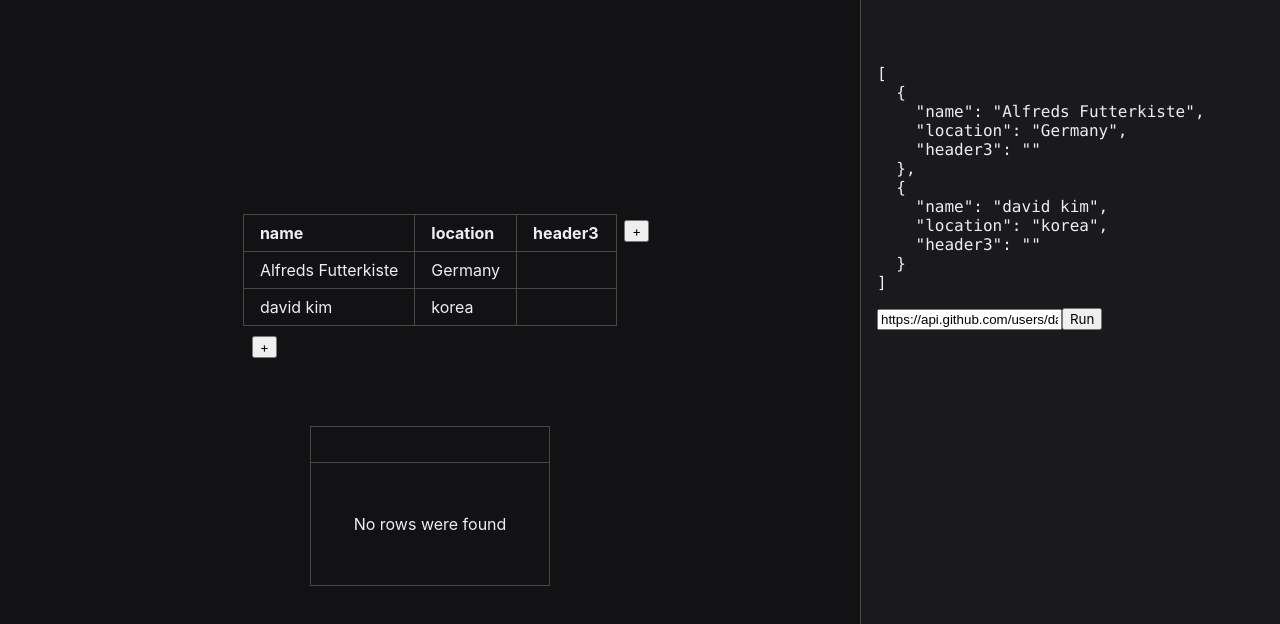
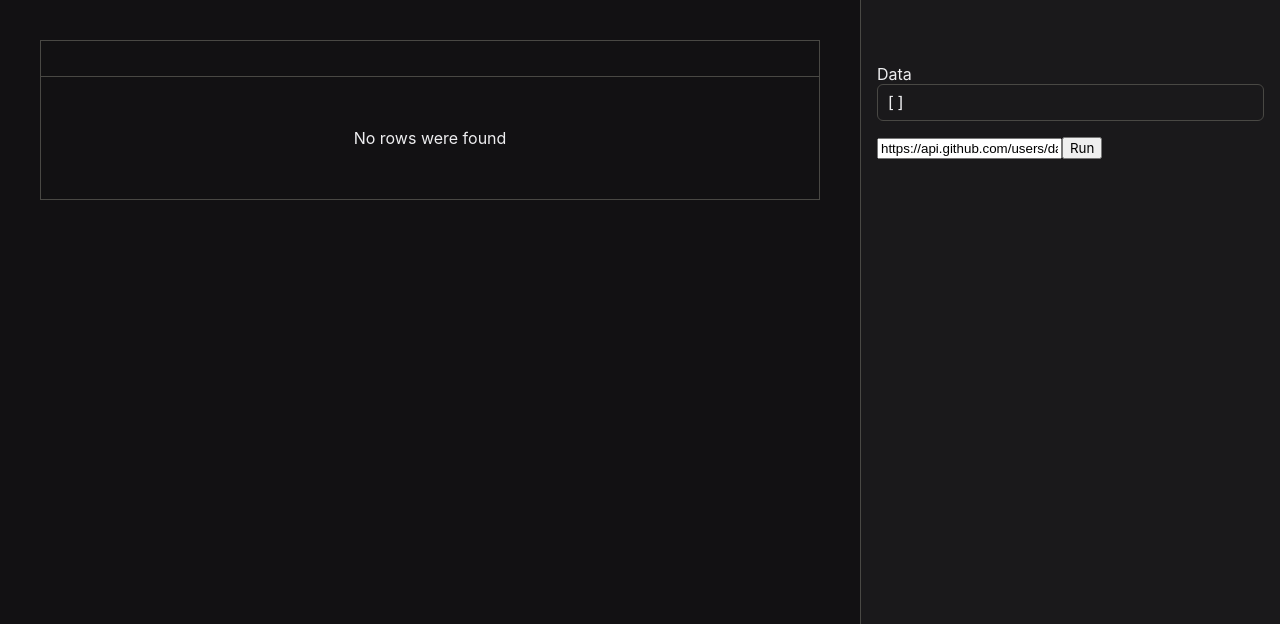
Before and after one commit to VizProg/prog, a Next.js app: page / in a window 1280 px wide. Shown: the top 624 px of the page. Built offline with nearby package versions, Linux system fonts and the light colour scheme.

Commit message:
scrollbar

```diff
--- a/components/Sidepanel.tsx
+++ b/components/Sidepanel.tsx
@@ -10,10 +10,10 @@ const Container = styled("div", {
   borderLeft: '1px solid $fgBorder',
   backgroundColor: '$mauve2',
   minHeight: '100vh',
+  flex: "0 1 0"
 })
 
 export const SidePanel = ({ children }: { children: React.ReactNode }) => {
-
 
   return (
     <Container>
--- a/pages/_app.tsx
+++ b/pages/_app.tsx
@@ -18,6 +18,32 @@ const globalStyles = globalCss({
 
   "body, button": {
     fontFamily: "$untitled",
+  },
+
+  "::-webkit-scrollbar": {
+    width: '$2',
+  },
+
+  /* Track */
+  "::-webkit-scrollbar-track": {
+    background: 'transparent',
+  },
+
+  /* Handle */
+  "::-webkit-scrollbar-thumb": {
+    background: '$mauve8',
+    borderRadius: "$pill",
+
+
+  },
+  "::-webkit-scrollbar-corner": {
+    background: 'transparent',
+
+
+  },
+
+  /* Handle on hover */
+  "::-webkit-scrollbar-thumb:hover":{
   },
 
   svg: { display: "block" },
--- a/pages/index.tsx
+++ b/pages/index.tsx
@@ -1,59 +1,35 @@
-import Head from 'next/head'
 import { styled } from '@/stitches.config'
 import { useState } from 'react'
 import { SidePanel } from '@/components/Sidepanel'
-import { EditableTable } from '@/components/editableTable'
+//import { EditableTable } from '@/components/editableTable'
 import { ReadTable } from '@/components/readTable'
 import type { Row } from "@/types"
 
 const Main = styled("main", {
   minHeight: "100vh",
+  minWidth: "100vw",
   display: 'flex',
-  minWidth: "100vw",
   justifyContent: 'space-between',
-  alignItems: 'center',
-})
-
-const StyledHeader = styled("th", {
-  width: '100%',
-  textAlign: 'start',
-  padding: '$2 $3',
-})
-
-const StyledCell = styled("td", {
-  width: '100%',
-  textAlign: 'start',
-  padding: '$2 $3',
-  minWidth: '100px',
-
-})
-
-const StyledTable = styled("table", {
-  border: '1px solid $fgBorder',
-  borderRadius: '$2',
-  borderCollapse: 'collapse'
-})
-
-const StyledRow = styled("tr", {
-  "& td": {
-    borderBottom: '1px solid $fgBorder',
-    borderRight: '1px solid $fgBorder'
-  },
-  " th": {
-    borderBottom: '1px solid $fgBorder',
-    borderRight: '1px solid $fgBorder'
-  },
-
+  height: '100%'
 })
 
 const Button = styled("button", {
 
 })
 
+const CodeBlock = styled("pre", {
+  backgroundColor: '$mauve2',
+  color: '$TextPrimary',
+  padding: '$2',
+  borderRadius: '$2',
+  border: '1px solid $fgBorder',
+  maxHeight: '320px',
+  overflow: 'auto',
+})
 
 export default function Home() {
 
-  const [data, setData] = useState<Row[]>([{
+  /* const [data, setData] = useState<Row[]>([{
       name: "Alfreds Futterkiste",
       location: "Germany",
       header3: ""
@@ -61,17 +37,8 @@ export default function Home() {
       name: "david kim",
       location: "korea",
       header3: ""
-  }])
-
-  const readData = [{
-    name: "Alfreds Futterkiste",
-    location: "Germany",
-    header3: ""
-  }, {
-    name: "david kim",
-    location: "korea",
-    header3: ""
-  }]
+      }]) */
+      //detect drag effect
 
 
   const [selected, setSelected] = useState("")
@@ -79,18 +46,23 @@ export default function Home() {
   const [apiData, setAPIData] = useState<Row[]>([])
   return (
     <Main>
-      <div style={{ display: 'flex', width: '100%', justifyContent: 'center', alignItems: 'center', flexDirection: 'column', gap: '100px' }}>
-        <EditableTable data={data} setData={(data: Row[]) => setData(data)} selected={selected === "editable_table" ? true : false} onClick={() => { setSelected("editable_table") }} />
+      <div style={{ display: 'flex', width: '100%', maxHeight: '100vh', overflow: 'auto', flexDirection: 'column', gap: '100px', padding: '40px' }}>
+        { /* <EditableTable data={data} setData={(data: Row[]) => setData(data)} selected={selected === "editable_table" ? true : false} onClick={() => { setSelected("editable_table") }} /> */}
         <ReadTable data={apiData} selected={selected === "read_table" ? true : false} onClick={() => { setSelected("read_table") }} />
       </div>
       <SidePanel>
 
         <h2>{selected} </h2>
 
-        <pre>
-          {JSON.stringify(data, null, 2)}
-        </pre>
-
+        <div>
+          <label htmlFor={"data"}>Data</label>
+          <CodeBlock id={"data"} draggable={true} onDrag={(e)=>{
+            console.log(e)
+            console.log("here")
+          }}>
+            {JSON.stringify(apiData, null, 2)}
+          </CodeBlock>
+        </div>
         <form onSubmit={(e) => {
           e.preventDefault();
           fetch((apiUrl)).then(async (response) => {
```
Lines whose indentation alone changed are shown as unchanged.
